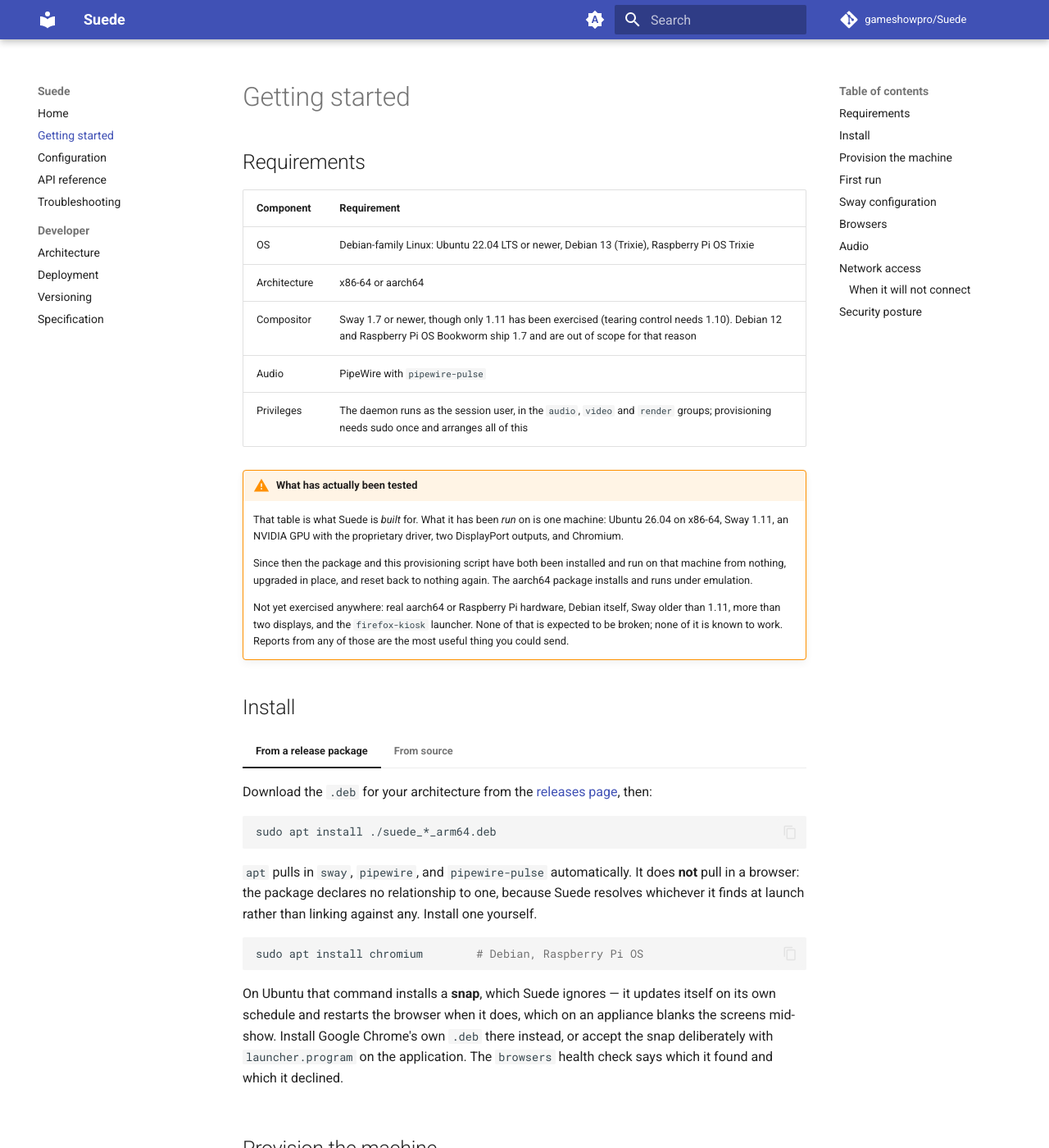
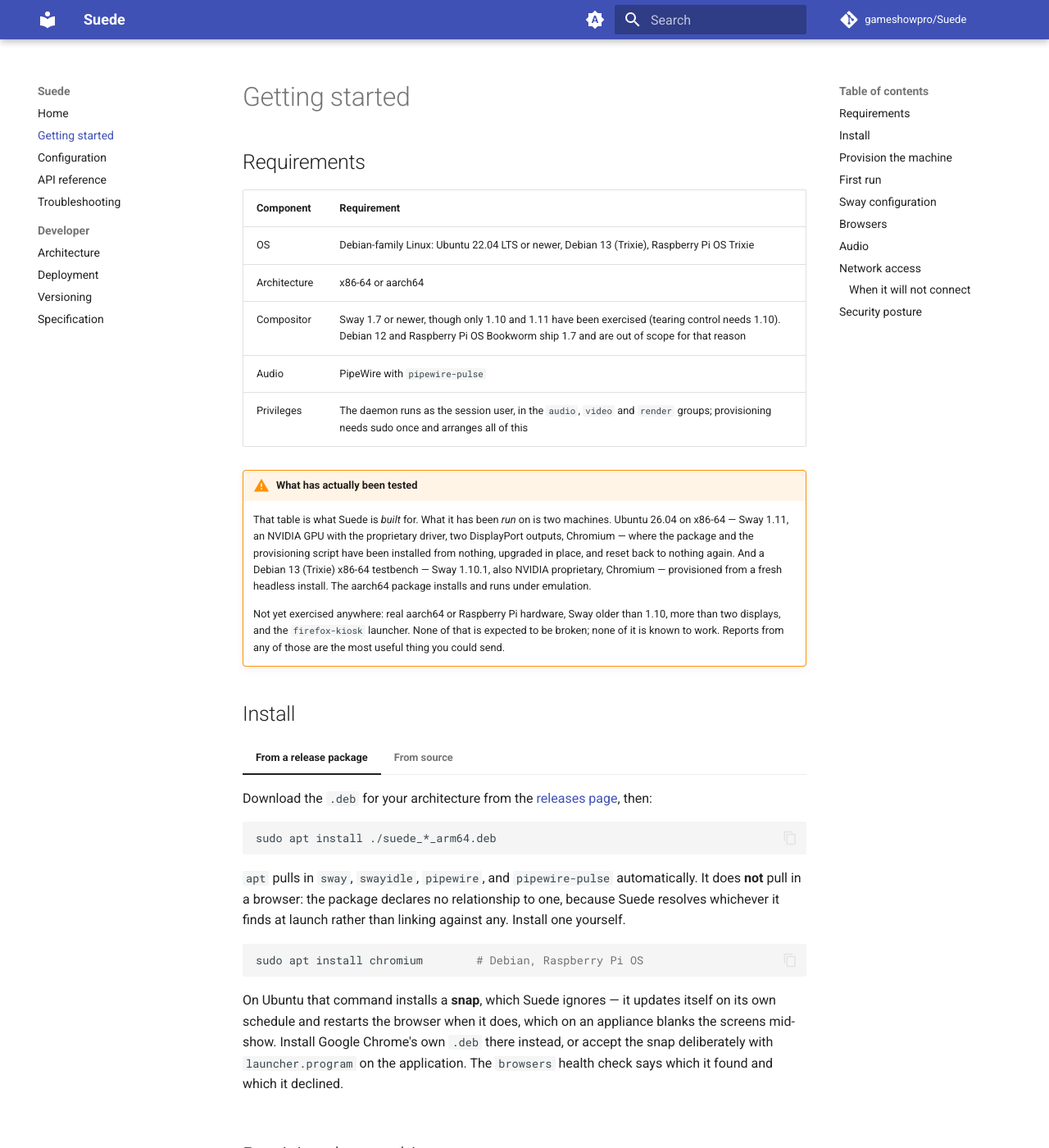
Before and after one commit to gameshowpro/Suede, an MkDocs documentation site: the page built from docs/getting-started.md, in a window 1280 px wide and 1400 px high. Shown: the whole window at 82% size. Built offline with MkDocs 1.6.1 and Material for MkDocs 9.7.7, drawn with Linux system fonts in a browser that asks for light colours; comment, search, counter and statistics services are not loaded.

Commit message:
Survive a home directory no desktop has ever touched
On a fresh headless Debian install ~/.config does not exist, and creating
~/.config/sway with a single install -d left that parent owned by root -
after which the user manager cannot create ~/.config/systemd, and enabling
suede.service dies behind a swallowed error. systemd 257 reports it as the
misleading "Unit ... does not exist". Create the parent explicitly, repair
a wrong owner however it got there, print the enable error instead of
swallowing it, and fall back to linking the unit into sway-session.target
directly - which also covers provisioning before the user's first login.

Require swayidle everywhere, too: Debian's sway only Suggests it, so the
exec_always swayidle line in the generated config failed silently there.

Proven on a Debian 13 (trixie) testbench: broken state reproduced, repaired
by re-running provisioning alone, and reachable after a reboot with no
manual help. The health-check fixes were exercised through the API on the
same machine; the troubleshooting page now decodes the systemd message.

Co-Authored-By: Claude Fable 5 <noreply@anthropic.com>

````diff
--- a/Cargo.toml
+++ b/Cargo.toml
@@ -83,7 +83,9 @@ that configuration so the machine boots straight back into its configured \
 state without operator intervention."""
 section = "video"
 priority = "optional"
-depends = "$auto, sway, pipewire, pipewire-pulse"
+# swayidle: the daemon never runs it, but the sway config provisioning writes
+# relies on it to keep displays awake, and Debian's sway only Suggests it.
+depends = "$auto, sway, swayidle, pipewire, pipewire-pulse"
 # No browser relationship at all. Suede does not link against a browser or
 # name one at build time: it resolves whichever of several binaries it finds
 # at launch, and says plainly when it finds none. Declaring them here only
--- a/docs/getting-started.md
+++ b/docs/getting-started.md
@@ -6,25 +6,24 @@
 |---|---|
 | OS | Debian-family Linux: Ubuntu 22.04 LTS or newer, Debian 13 (Trixie), Raspberry Pi OS Trixie |
 | Architecture | x86-64 or aarch64 |
-| Compositor | Sway 1.7 or newer, though only 1.11 has been exercised (tearing control needs 1.10). Debian 12 and Raspberry Pi OS Bookworm ship 1.7 and are out of scope for that reason |
+| Compositor | Sway 1.7 or newer, though only 1.10 and 1.11 have been exercised (tearing control needs 1.10). Debian 12 and Raspberry Pi OS Bookworm ship 1.7 and are out of scope for that reason |
 | Audio | PipeWire with `pipewire-pulse` |
 | Privileges | The daemon runs as the session user, in the `audio`, `video` and `render` groups; provisioning needs sudo once and arranges all of this |
 
 !!! warning "What has actually been tested"
-    That table is what Suede is *built* for. What it has been *run* on is one
-    machine: Ubuntu 26.04 on x86-64, Sway 1.11, an NVIDIA GPU with the
-    proprietary driver, two DisplayPort outputs, and Chromium.
+    That table is what Suede is *built* for. What it has been *run* on is two
+    machines. Ubuntu 26.04 on x86-64 — Sway 1.11, an NVIDIA GPU with the
+    proprietary driver, two DisplayPort outputs, Chromium — where the package
+    and the provisioning script have been installed from nothing, upgraded in
+    place, and reset back to nothing again. And a Debian 13 (Trixie) x86-64
+    testbench — Sway 1.10.1, also NVIDIA proprietary, Chromium — provisioned
+    from a fresh headless install. The aarch64 package installs and runs
+    under emulation.
 
-    Since then the package and this provisioning script have both been
-    installed and run on that machine from nothing, upgraded in place, and
-    reset back to nothing again. The aarch64 package installs and runs under
-    emulation.
-
-    Not yet exercised anywhere: real aarch64 or Raspberry Pi hardware, Debian
-    itself, Sway older than 1.11, more than two displays, and the
-    `firefox-kiosk` launcher. None of that is expected to be broken; none of
-    it is known to work. Reports from any of those are the most useful thing
-    you could send.
+    Not yet exercised anywhere: real aarch64 or Raspberry Pi hardware, Sway
+    older than 1.10, more than two displays, and the `firefox-kiosk`
+    launcher. None of that is expected to be broken; none of it is known to
+    work. Reports from any of those are the most useful thing you could send.
 
 ## Install
 
@@ -36,7 +35,7 @@
     sudo apt install ./suede_*_arm64.deb
     ```
 
-    `apt` pulls in `sway`, `pipewire`, and `pipewire-pulse` automatically. It does **not** pull in a browser: the package declares no relationship to one, because Suede resolves whichever it finds at launch rather than linking against any. Install one yourself.
+    `apt` pulls in `sway`, `swayidle`, `pipewire`, and `pipewire-pulse` automatically. It does **not** pull in a browser: the package declares no relationship to one, because Suede resolves whichever it finds at launch rather than linking against any. Install one yourself.
 
     ```bash
     sudo apt install chromium        # Debian, Raspberry Pi OS
````
Also changed, not shown: docs/troubleshooting.md (+22 -0 lines), 1 other file.
